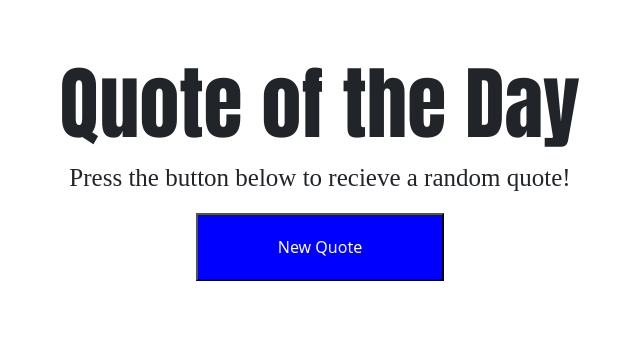
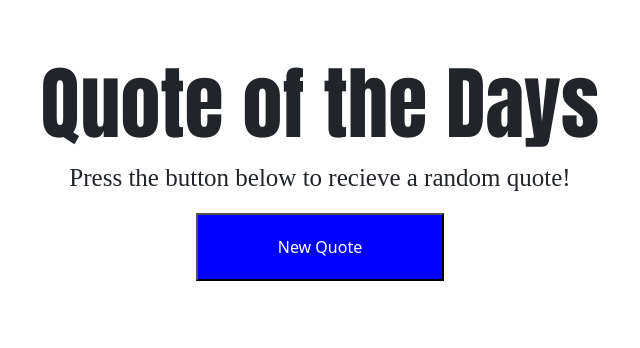
Before and after one commit to mariamtaha53/mynewrepo, a plain HTML site: page index.html in a window 1280 px wide. Shown: the whole page, without its empty margins (320-960 px from the left). Drawn offline with Linux system fonts and the light colour scheme; a web font is replaced by a local one.

Commit message:
modifying

```diff
--- a/index.html
+++ b/index.html
@@ -24,7 +24,7 @@
 
         <div class=" text-center ">
 
-            <h1> Quote of the Day </h1>
+            <h1> Quote of the Days </h1>
 
             <p> Press the button below to recieve a random quote! </p>
 
```
